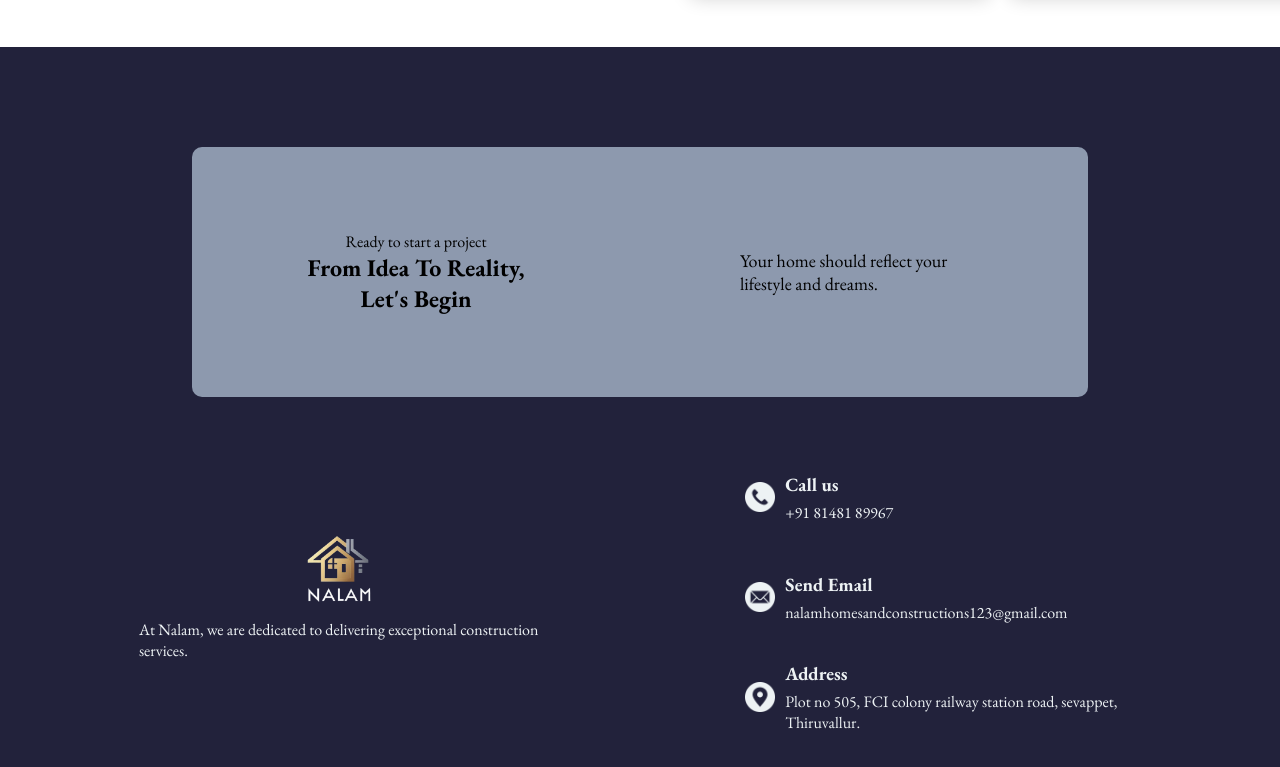
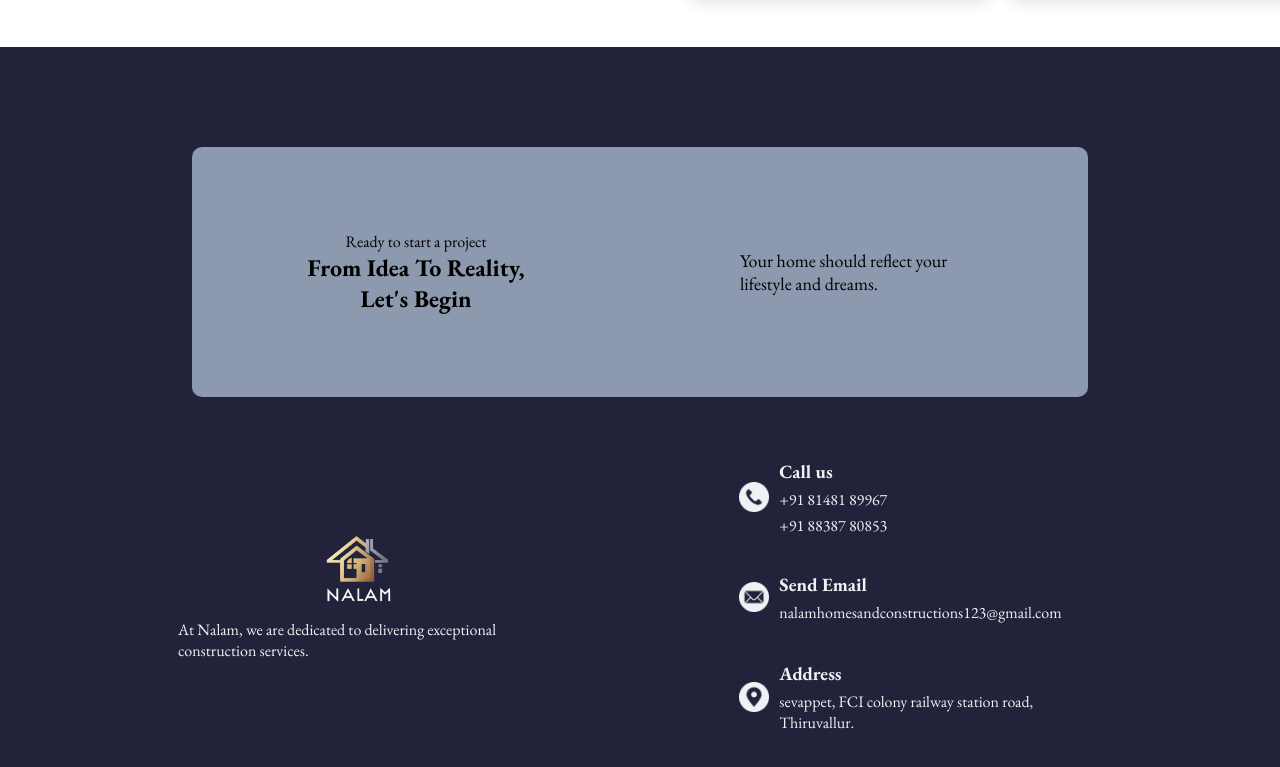
Before and after one commit to websites-tech/NalamConstructions, a plain HTML site: page index.html in a window 1280 px wide. Shown: the part 3473-4240 px from the top of the page. Drawn offline with nearby package versions, Linux system fonts and the light colour scheme.

Commit message:
Update index.html

```diff
--- a/index.html
+++ b/index.html
@@ -191,6 +191,7 @@
                     <div class="con-details-1">
                         <h3>Call us</h3>
                         <p>+91 81481 89967</p>
+                        <p>+91 88387 80853</p>
                     </div>
                 </div>
                 <div class="con-details" id="con-email">
@@ -204,7 +205,7 @@
                     <img src="./assets/img/gps.png">
                     <div class="con-details-1">
                         <h3>Address</h3>
-                        <p>Plot no 505, FCI colony railway station road, sevappet, Thiruvallur.</p>
+                        <p>sevappet, FCI colony railway station road, Thiruvallur.</p>
                     </div>
                 </div>
             </div>
```
